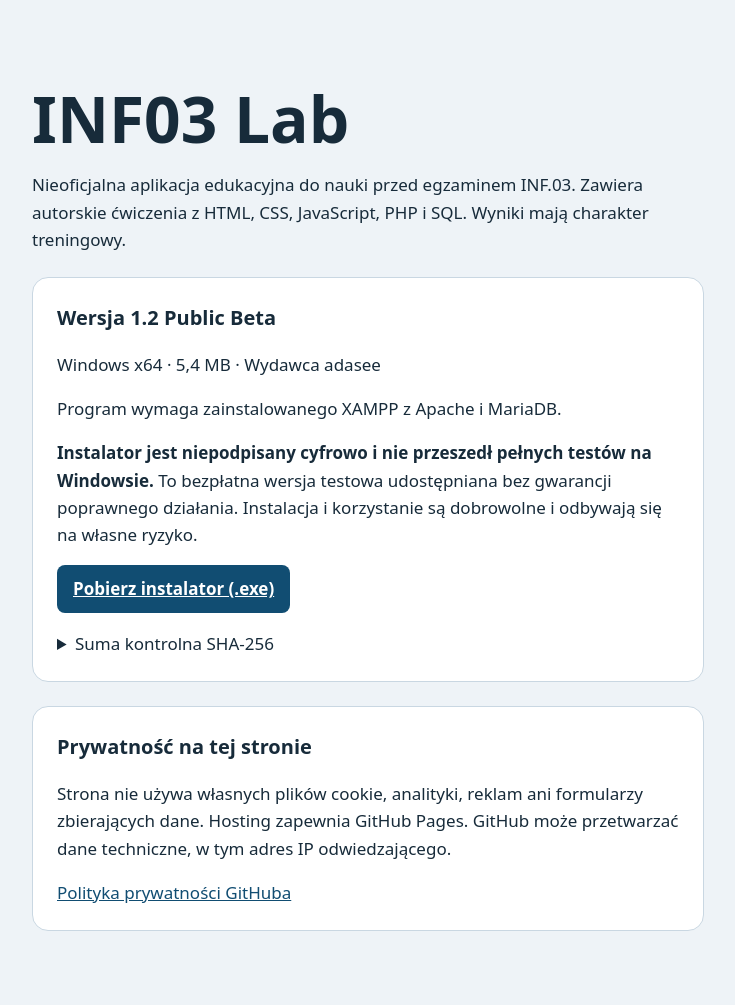
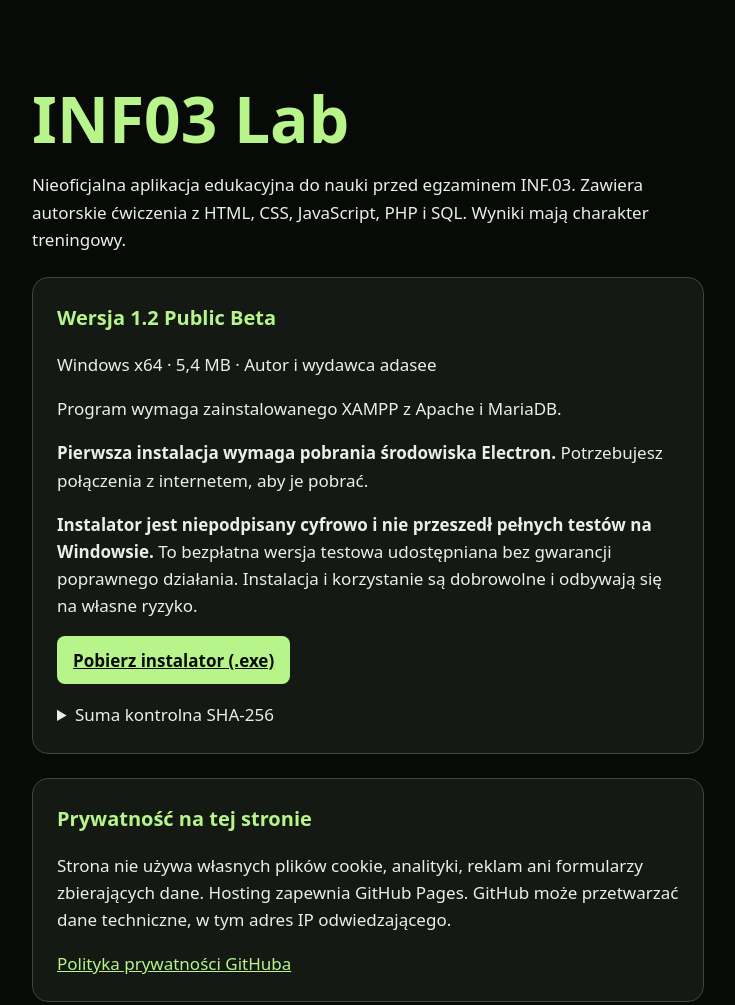
Before and after one commit to AdamOKEJ/adamokej.github.io, a plain HTML site: page index.html in a window 1280 px wide. Shown: the whole page, without its empty margins (272-1007 px from the left). Drawn offline with Linux system fonts and the light colour scheme.

Commit message:
Dodaj ciemny motyw i informacje o instalacji Electron

```diff
--- a/index.html
+++ b/index.html
@@ -5,14 +5,18 @@
   <meta name="viewport" content="width=device-width, initial-scale=1">
   <title>INF03 Lab — wersja testowa</title>
   <style>
-    body { margin: 0; background: #eef3f7; color: #172b3a; font: 1.0625rem/1.6 system-ui, sans-serif; }
+    :root { color-scheme: dark; }
+    body { margin: 0; background: #080a08; color: #eaf0e8; font: 1.0625rem/1.6 system-ui, sans-serif; }
     main { max-width: 42rem; margin: clamp(1rem, 6vw, 4rem) auto; padding: 1.25rem; }
-    h1 { margin: 0; font-size: clamp(2.5rem, 8vw, 4rem); line-height: 1.1; }
-    h2 { margin: 0; font-size: 1.25rem; }
-    section { margin-top: 1.5rem; padding: clamp(1rem, 4vw, 1.5rem); background: white; border: 1px solid #c9d7e2; border-radius: 1rem; }
+    h1 { margin: 0; color: #b7f58b; font-size: clamp(2.5rem, 8vw, 4rem); line-height: 1.1; }
+    h2 { margin: 0; color: #b7f58b; font-size: 1.25rem; }
+    section { margin-top: 1.5rem; padding: clamp(1rem, 4vw, 1.5rem); background: #141914; border: 1px solid #374b35; border-radius: 1rem; }
     section > :last-child { margin-bottom: 0; }
-    a { color: #114d72; }
-    .download { display: inline-block; padding: .65rem 1rem; border-radius: .5rem; background: #114d72; color: white; font-weight: 700; }
+    a { color: #b7f58b; }
+    :focus-visible { outline: 2px solid #b7f58b; outline-offset: 4px; }
+    summary { cursor: pointer; }
+    .download { display: inline-block; padding: .65rem 1rem; border-radius: .5rem; background: #b7f58b; color: #080a08; font-weight: 700; }
+    .download:hover { background: #d1ffb2; }
     .checksum { overflow-wrap: anywhere; font-size: .9rem; }
   </style>
 </head>
@@ -22,8 +26,9 @@
     <p>Nieoficjalna aplikacja edukacyjna do nauki przed egzaminem INF.03. Zawiera autorskie ćwiczenia z HTML, CSS, JavaScript, PHP i SQL. Wyniki mają charakter treningowy.</p>
     <section aria-labelledby="download-title">
       <h2 id="download-title">Wersja 1.2 Public Beta</h2>
-      <p>Windows x64 · 5,4 MB · Wydawca adasee</p>
+      <p>Windows x64 · 5,4 MB · Autor i wydawca adasee</p>
       <p>Program wymaga zainstalowanego XAMPP z Apache i MariaDB.</p>
+      <p><strong>Pierwsza instalacja wymaga pobrania środowiska Electron.</strong> Potrzebujesz połączenia z internetem, aby je pobrać.</p>
       <p><strong>Instalator jest niepodpisany cyfrowo i nie przeszedł pełnych testów na Windowsie.</strong> To bezpłatna wersja testowa udostępniana bez gwarancji poprawnego działania. Instalacja i korzystanie są dobrowolne i odbywają się na własne ryzyko.</p>
       <p><a class="download" href="INF03BETA.exe" download>Pobierz instalator (.exe)</a></p>
       <details>
```
